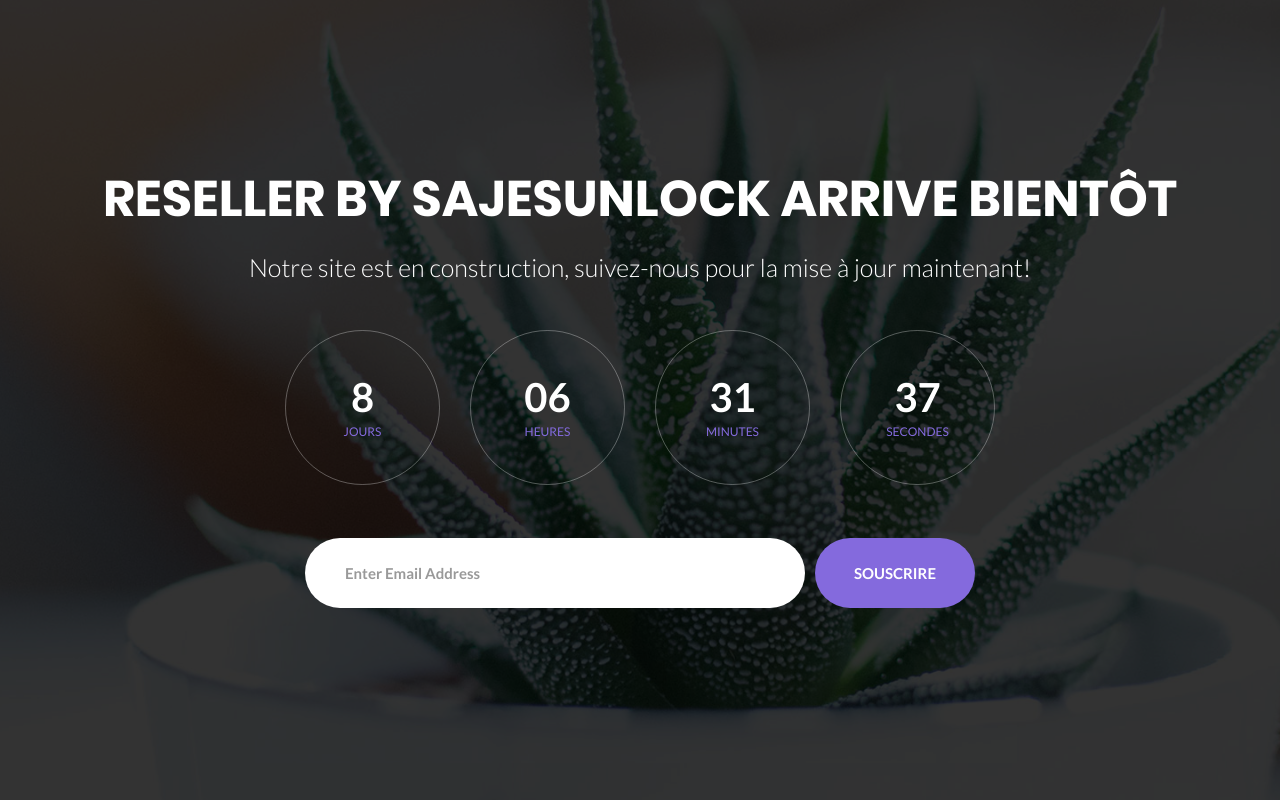
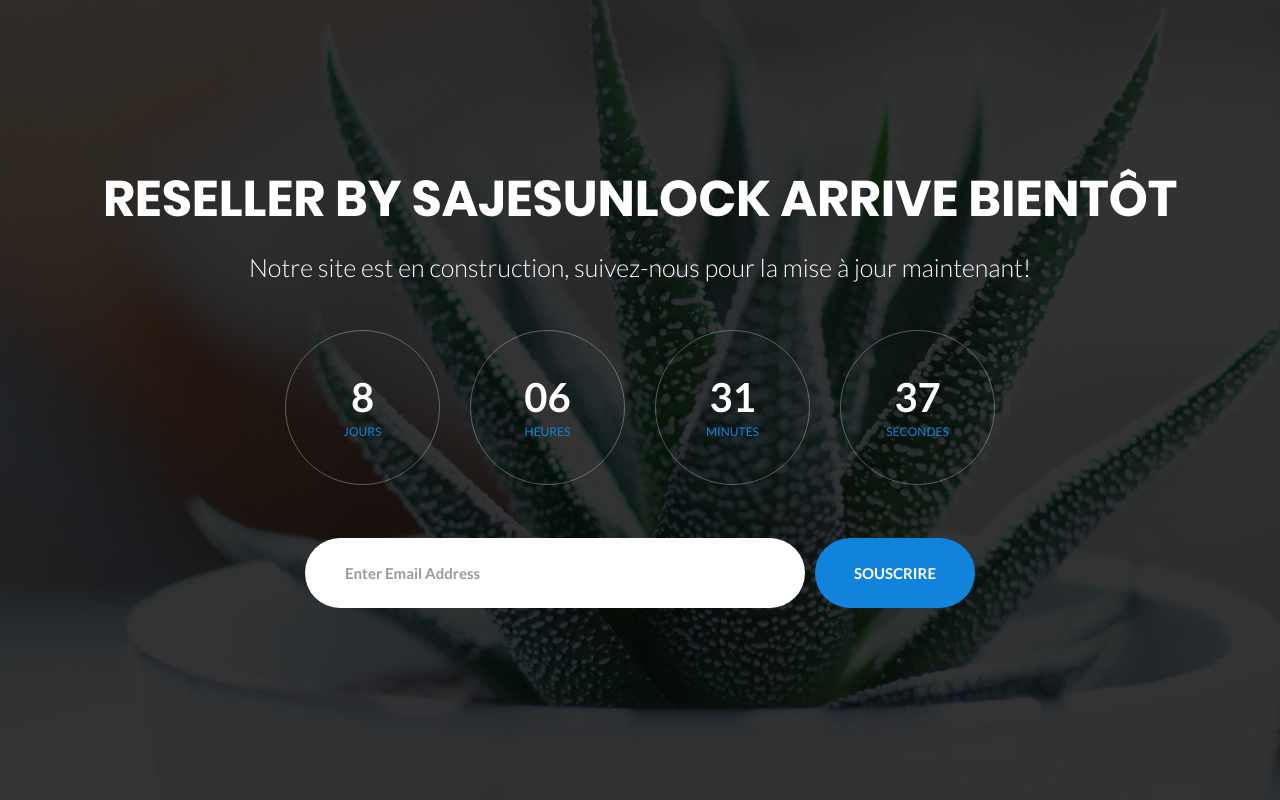
Before and after one commit to djtrueway/coming-soon, a plain HTML site: page index.html in a window 1280 px wide. Drawn offline with Linux system fonts and the light colour scheme.

Commit message:
change color

```diff
--- a/css/main.css
+++ b/css/main.css
@@ -207,7 +207,7 @@
   font-family: Lato-Regular;
   font-size: 12px;
   line-height: 1;
-  color: #846add;
+  color:#1283da!important;
   text-transform: uppercase;
 }
 
@@ -215,7 +215,7 @@
   font-family: Lato-Bold;
   font-size: 15px;
   line-height: 1.4;
-  color: #846add;
+  color:#1283da!important;
 }
 
 .s2-txt3 {
@@ -356,7 +356,7 @@
 /*---------------------------------------------*/
 .how-btn1 {
   border-radius: 35px;
-  background-color: #846add;
+  background-color:#1283da;
   padding-right: 20px;
   padding-left: 20px;
 }
```
